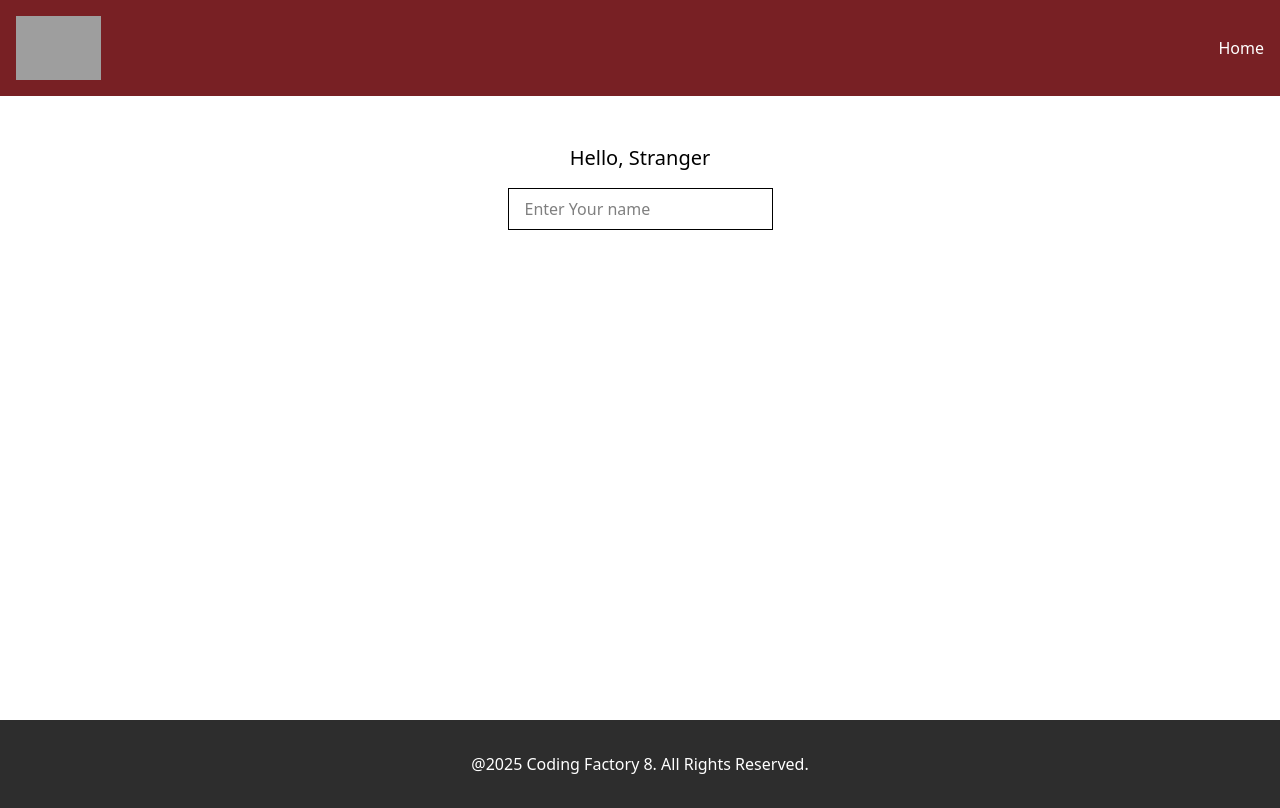
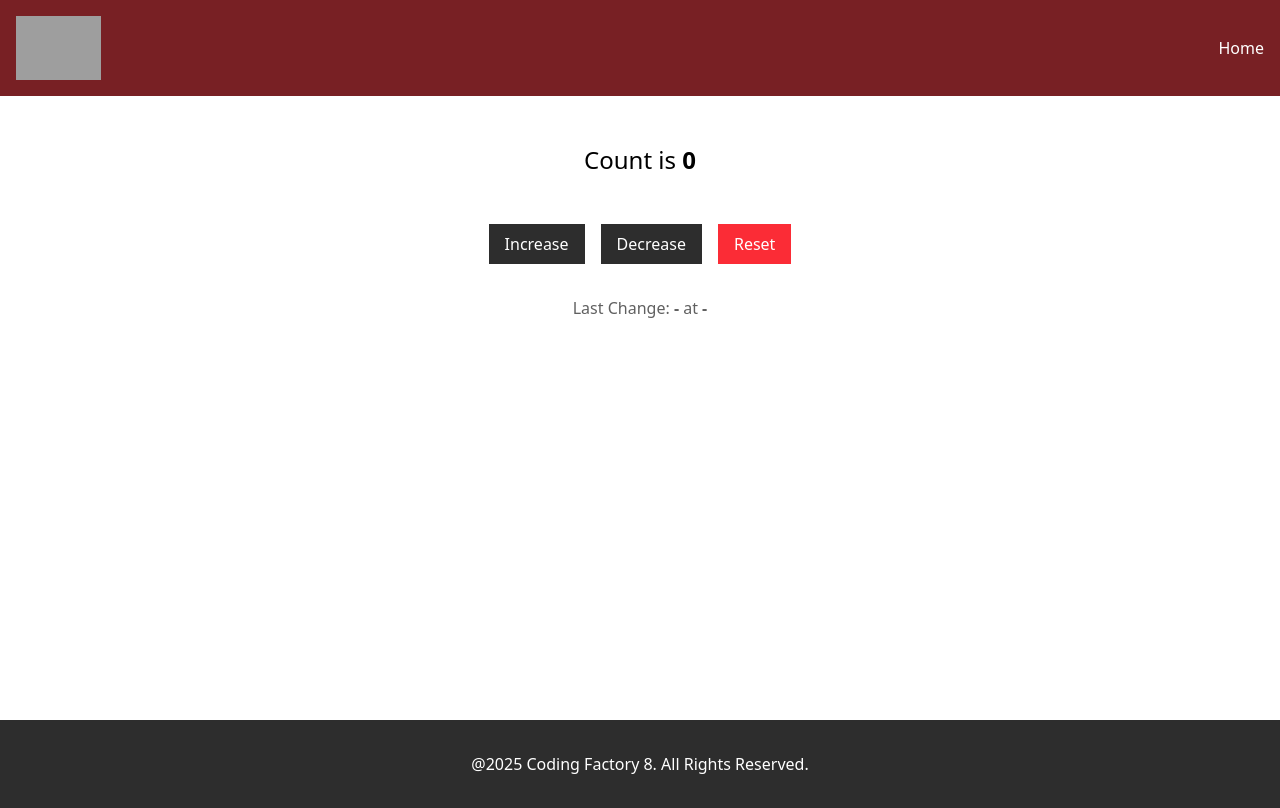
Before and after one commit to Vpetros/cf8-react-intro, a React app: page / in a window 1280 px wide. Built offline with nearby package versions, Linux system fonts and the light colour scheme; grey boxes are pictures that could not be loaded; the HTML template or start-up script is replaced by a standard one.

Commit message:
feat: add CounterWithMoreStates component

```diff
--- a/src/App.tsx
+++ b/src/App.tsx
@@ -7,7 +7,10 @@
 // import ArrowFunctionalComponentWithPropsType from "./components/ArrowFunctionalComponentWithPropsType.tsx";
 // import Card from "./components/Card.tsx";
 import Layout from "./components/Layout.tsx";
-import NameChanger from "./components/NameChanger.tsx";
+// import CounterButton from "./components/CounterButton.tsx";
+import CounterWithMoreStates from "./components/CounterWithMoreStates.tsx";
+// import NameChanger from "./components/NameChanger.tsx";
+// import CounterButton from "./components/CounterButton.tsx";
 // import FunctionalComponentWithState from "./components/FunctionalComponentWithState.tsx";
 // import ClassComponentWithState from "./components/ClassComponentWithState.tsx";
 // import Counter from "./components/Counter.tsx";
@@ -38,8 +41,8 @@
                 {/*<FunctionalComponentWithState/>*/}
                 {/*<ClassComponentWithState/>*/}
                 {/*<Counter/>*/}
-                <NameChanger/>
-
+                {/*<NameChanger/>*/}
+                <CounterWithMoreStates/>
             </Layout>
         </>
     )
--- /dev/null
+++ b/src/components/CounterWithMoreStates.tsx
@@ -0,0 +1,59 @@
+import {useState} from "react";
+import CounterButton from "./CounterButton.tsx";
+
+const CounterWithMoreStates = () => {
+    const[count, setCount] = useState(0);
+    const [lastAction, setLastAction] = useState("");
+    const [time, setTime] = useState("");
+
+    const getCurrentTime = () => new Date().toLocaleTimeString();
+
+    const increaseCount = () => {
+        setCount(count + 1);
+        setLastAction("Increase");
+        setTime(getCurrentTime());
+    }
+
+    const decreaseCount = () => {
+        if (count > 0) {
+            setCount(count - 1);
+            setLastAction("Decrease");
+            setTime(getCurrentTime());
+        }
+    }
+
+    const resetCount = () => {
+        setCount(0);
+        setLastAction("Reset");
+        setTime(getCurrentTime());
+    }
+    return (
+        <>
+
+            <h1 className="text-center text-2xl my-12">Count is <strong>{count}</strong></h1>
+            <div className="text-center space-x-4">
+                <CounterButton
+                    onClick={increaseCount}
+                    label="Increase"
+                />
+                <CounterButton
+                    onClick={decreaseCount}
+                    label="Decrease"
+                    disabled={count === 0}
+                />
+                <CounterButton
+                    onClick={resetCount}
+                    label="Reset"
+                    disabled={count === 0}
+                    addClasses="bg-cf-dark-red disabled:bg-red-500"
+                />
+            </div>
+
+            <p className="text-center text-cf-gray pt-8">
+                Last Change: <strong>{lastAction || "-"}</strong> at <strong>{time || "-"}</strong>
+            </p>
+
+        </>
+    )
+}
+export default CounterWithMoreStates;
```
